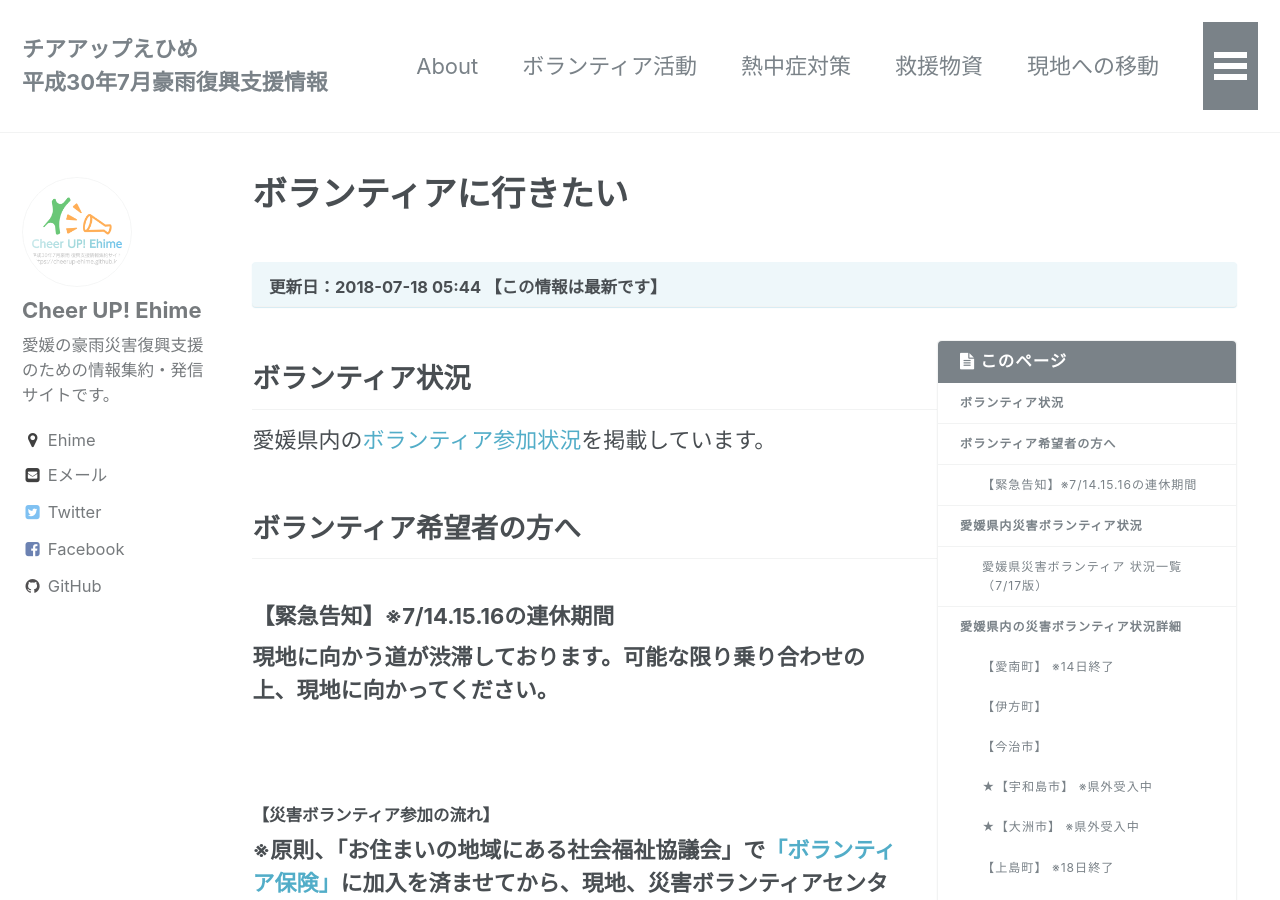
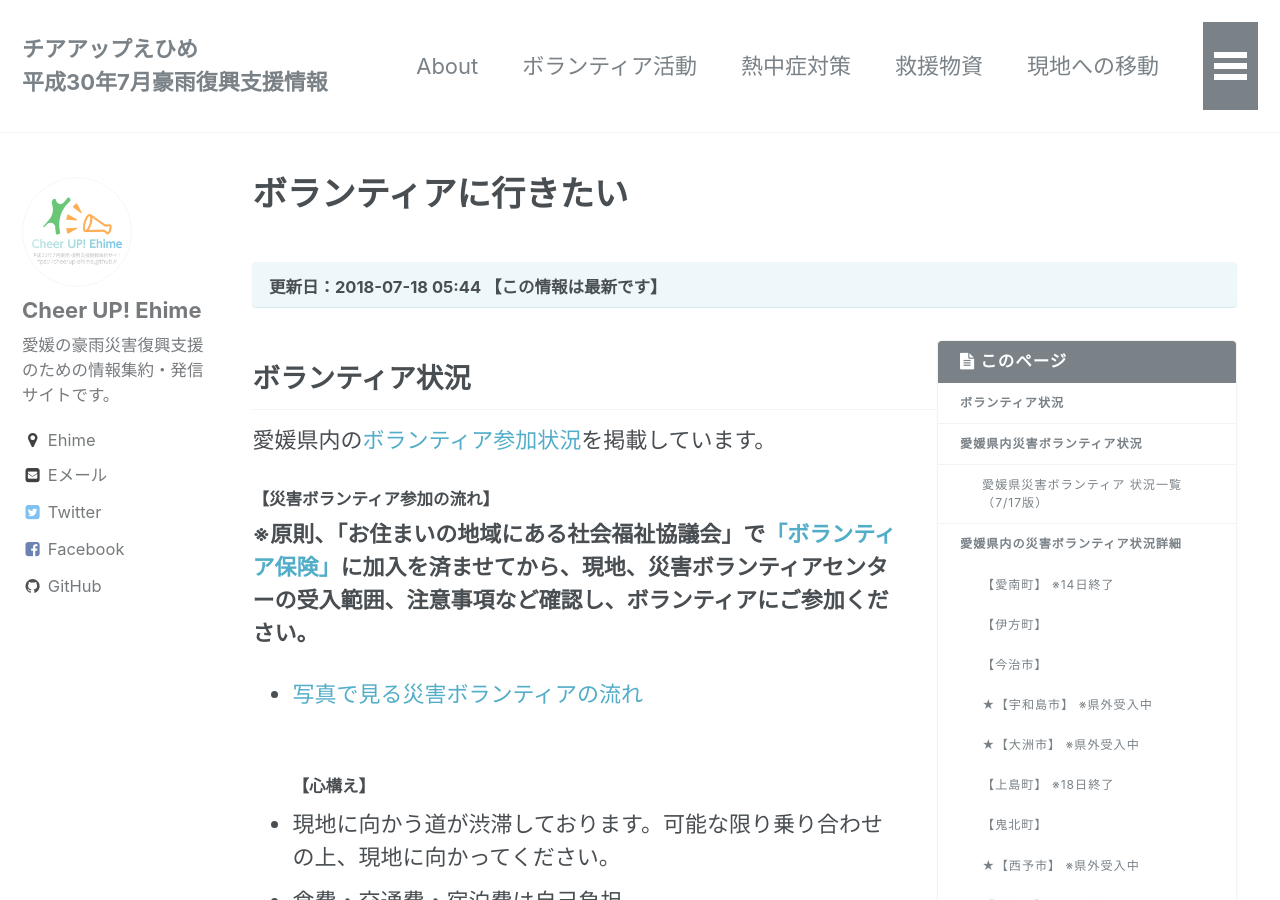
Before and after one commit to cheerup-ehime/cheerup-ehime.github.io, a Jekyll site: the page built from _pages/volunteer.md, in a window 1280 px wide and 900 px high. Built offline with Jekyll 4.4.1, drawn with Linux system fonts in a browser that asks for light colours; comment, search, counter and statistics services are not loaded.

Commit message:
連休情報の削除

```diff
--- a/_pages/volunteer.md
+++ b/_pages/volunteer.md
@@ -10,10 +10,6 @@ last_modified_at: 2018-07-18 05:44:13
 
 愛媛県内の[ボランティア参加状況](/volunteer/aggregation/)を掲載しています。
 
-## ボランティア希望者の方へ
-### 【緊急告知】※7/14.15.16の連休期間
-**現地に向かう道が渋滞しております。可能な限り乗り合わせの上、現地に向かってください。**
-<br><br><br>
 #### 【災害ボランティア参加の流れ】
 **※原則、「お住まいの地域にある社会福祉協議会」で[「ボランティア保険」](https://www.saigaivc.com/volunteers/%E3%83%9C%E3%83%A9%E3%83%B3%E3%83%86%E3%82%A3%E3%82%A2%E4%BF%9D%E9%99%BA/)に加入を済ませてから、現地、災害ボランティアセンタ
 ーの受入範囲、注意事項など確認し、ボランティアにご参加ください。**
```
